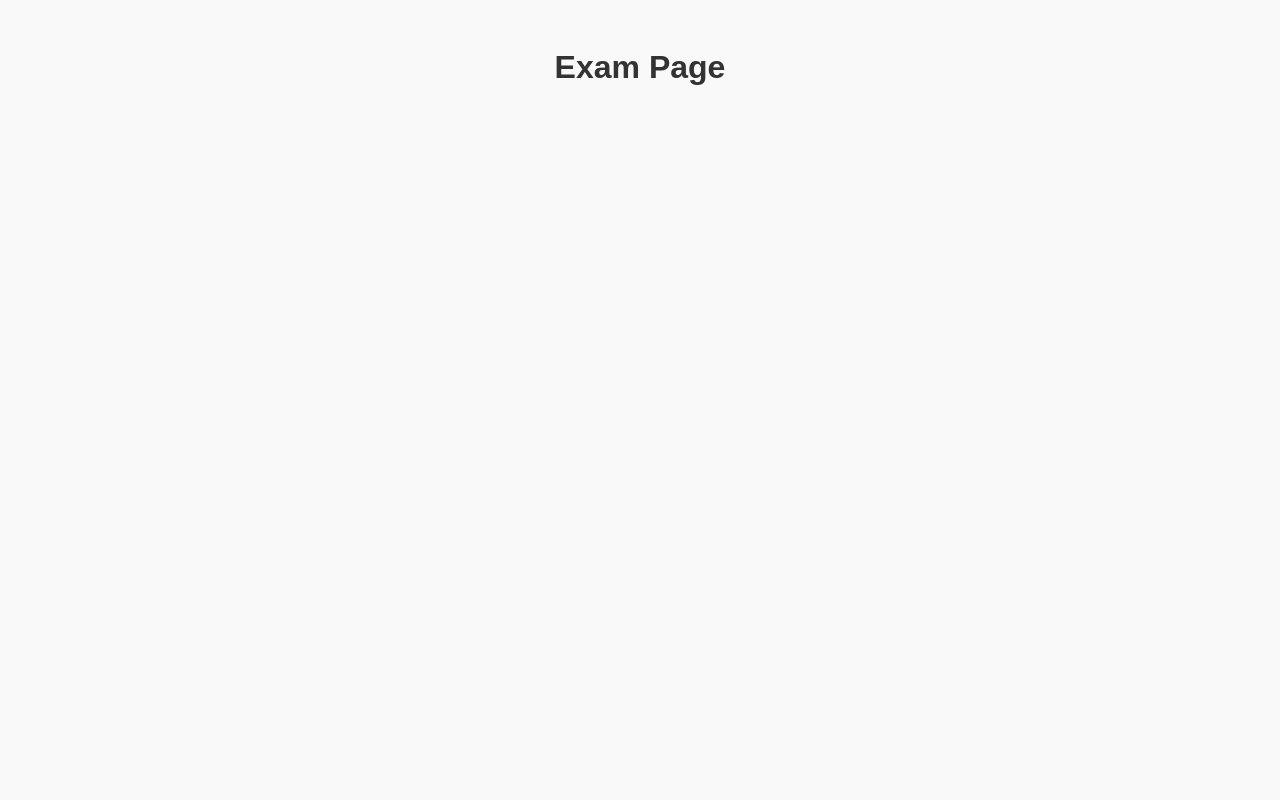
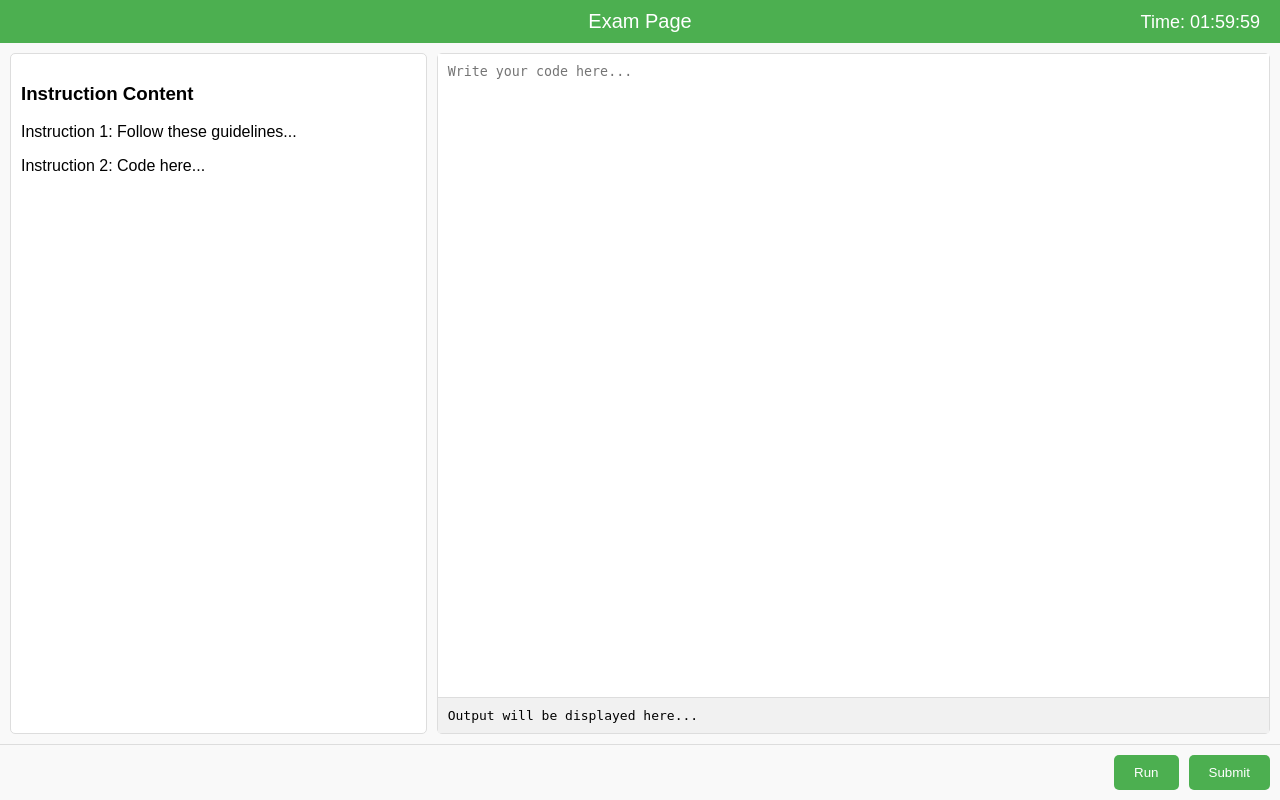
Before and after one commit to commoncodebase-ccb/safeCodeProvider, a Django app: page /exam/ in a window 1280 px wide. Before the commit the page is almost empty. Run offline with Django 5.2, Linux system fonts and the light colour scheme.

Commit message:
exam page frotend is added.

```diff
--- a/safeCodeProvider/student/static/student/exam_page.css
+++ b/safeCodeProvider/student/static/student/exam_page.css
@@ -1,9 +1,88 @@
 body {
     font-family: Arial, sans-serif;
+    margin: 0;
+    padding: 0;
     background-color: #f9f9f9;
+    display: grid;
+    grid-template-rows: auto 1fr auto;
+    height: 100vh;
+}
+
+.header {
+    background-color: #4CAF50;
+    color: white;
+    padding: 10px;
     text-align: center;
-    padding: 20px;
+    font-size: 20px;
+    position: relative;
 }
-h1 {
-    color: #333;
+
+.timer {
+    position: absolute;
+    right: 20px;
+    top: 50%;
+    transform: translateY(-50%);
+    font-size: 18px;
 }
+
+.container {
+    display: grid;
+    grid-template-columns: 1fr 2fr;
+    gap: 10px;
+    padding: 10px;
+}
+
+.instruction {
+    background-color: white;
+    border: 1px solid #ddd;
+    border-radius: 5px;
+    padding: 10px;
+    overflow-y: auto;
+}
+
+.editor {
+    display: grid;
+    grid-template-rows: 1fr auto;
+    background-color: white;
+    border: 1px solid #ddd;
+    border-radius: 5px;
+}
+
+.code-area {
+    padding: 10px;
+    height: 200px;
+    resize: none;
+    border: none;
+    outline: none;
+    font-family: monospace;
+}
+
+.output {
+    background-color: #f1f1f1;
+    border-top: 1px solid #ddd;
+    padding: 10px;
+    font-family: monospace;
+    overflow-y: auto;
+}
+
+.footer {
+    display: flex;
+    justify-content: flex-end;
+    gap: 10px;
+    padding: 10px;
+    background-color: #f9f9f9;
+    border-top: 1px solid #ddd;
+}
+
+button {
+    padding: 10px 20px;
+    border: none;
+    background-color: #4CAF50;
+    color: white;
+    border-radius: 5px;
+    cursor: pointer;
+}
+
+button:hover {
+    background-color: #45a049;
+}
--- a/safeCodeProvider/student/templates/exam_page.html
+++ b/safeCodeProvider/student/templates/exam_page.html
@@ -4,13 +4,30 @@
     <meta charset="UTF-8">
     <meta name="viewport" content="width=device-width, initial-scale=1.0">
     <link rel="stylesheet" type="text/css" href="/static/student/exam_page.css">
-    <meta name="csrf-token" content="{{ csrf_token }}">
-    <link rel="stylesheet" href="https://cdnjs.cloudflare.com/ajax/libs/font-awesome/6.4.2/css/all.min.css">
-
     <title>Exam Page</title>
 </head>
 <body>
-    <h1>Exam Page</h1>
-    <p>{{ message }}</p>
+    <div class="header">
+        <span>Exam Page</span>
+        <span class="timer">Time: 01:59:59</span>
+    </div>
+
+    <div class="container">
+        <div class="instruction">
+            <h3>Instruction Content</h3>
+            <p>Instruction 1: Follow these guidelines...</p>
+            <p>Instruction 2: Code here...</p>
+        </div>
+
+        <div class="editor">
+            <textarea class="code-area" placeholder="Write your code here..."></textarea>
+            <div class="output">Output will be displayed here...</div>
+        </div>
+    </div>
+
+    <div class="footer">
+        <button>Run</button>
+        <button>Submit</button>
+    </div>
 </body>
 </html>
```
